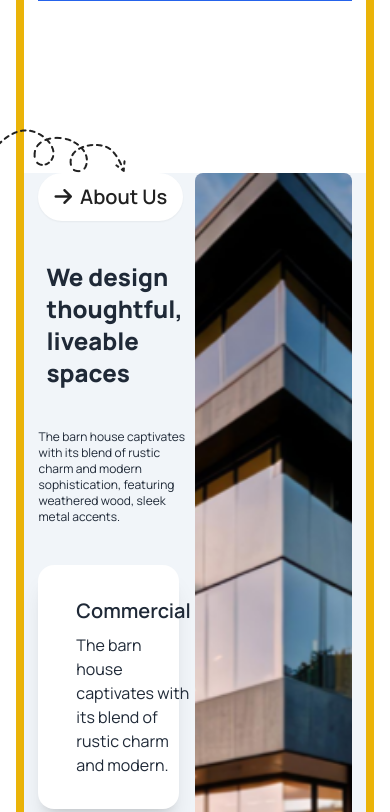
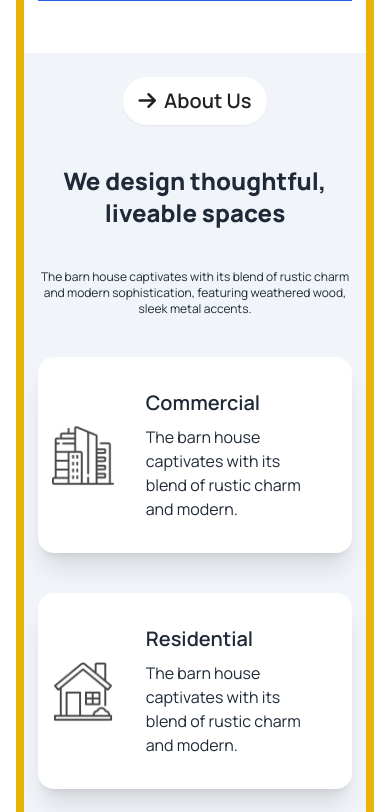
Before and after one commit to Fahsina24/assignment_3, a plain HTML site: page index.html in a window 390 px wide. Shown: the part 677-1489 px from the top of the page. Drawn offline with nearby package versions, Linux system fonts and the light colour scheme.

Commit message:
About Us section is done for both mobile and desktop devices

```diff
--- a/index.html
+++ b/index.html
@@ -148,16 +148,20 @@
     </header>
     <main>
       <!-- About Us Section -->
-      <section class="mt-32">
+      <section class="mt-2 lg:mt-32">
         <div class="w-11/12 mx-auto">
-          <img class="-ml-10 w-1/10" src="assets/Vector.png" alt="" />
+          <img
+            class="invisible lg:visible lg:-ml-6"
+            src="assets/Vector.png"
+            alt=""
+          />
         </div>
         <div class="w-full bg-gradient-to-r from-slate-100 to-slate-100">
           <div class="w-11/12 mx-auto">
-            <div class="w-full flex">
-              <div class="w-1/2">
+            <div class="w-full lg:flex">
+              <div class="text-center lg:w-1/2 lg:text-left">
                 <button
-                  class="btn border-0 bg-white rounded-full text-primary_text text-xl"
+                  class="btn border-0 mt-6 bg-white rounded-full text-primary_text text-xl"
                 >
                   <i
                     class="fa-solid fa-arrow-right text-center text-primary_text text-xl"
@@ -177,12 +181,12 @@
                   modern sophistication, featuring weathered wood, sleek metal
                   accents.
                 </p>
-                <div class="card card-side bg-base-100 shadow-xl mt-10 mr-4">
+                <div class="card card-side bg-base-100 shadow-xl mt-10 lg:mr-4">
                   <div class="w-11/12 mx-auto flex">
-                    <figure class="w-1/3">
+                    <figure class="lg:w-1/5">
                       <img src="assets/commercial.png" alt="" />
                     </figure>
-                    <div class="card-body">
+                    <div class="card-body text-start w-4/5">
                       <h2 class="card-title">Commercial</h2>
                       <p>
                         The barn house captivates with its blend of rustic charm
@@ -191,12 +195,12 @@
                     </div>
                   </div>
                 </div>
-                <div class="card card-side bg-base-100 shadow-xl mt-10 mr-4">
+                <div class="card card-side bg-base-100 shadow-xl mt-10 lg:mr-4">
                   <div class="w-11/12 mx-auto flex">
-                    <figure class="w-1/3">
+                    <figure class="lg:w-1/5">
                       <img src="assets/residential.png" alt="" />
                     </figure>
-                    <div class="card-body">
+                    <div class="card-body text-start w-4/5">
                       <h2 class="card-title">Residential</h2>
                       <p>
                         The barn house captivates with its blend of rustic charm
@@ -206,9 +210,9 @@
                   </div>
                 </div>
               </div>
-              <div class="w-1/2">
+              <div class="w-full mt-10 lg:w-1/2">
                 <img
-                  class="object-cover h-full rounded-lg"
+                  class="object-cover h-full rounded-2xl"
                   src="assets/Rectangle.png"
                   alt=""
                 />
```
